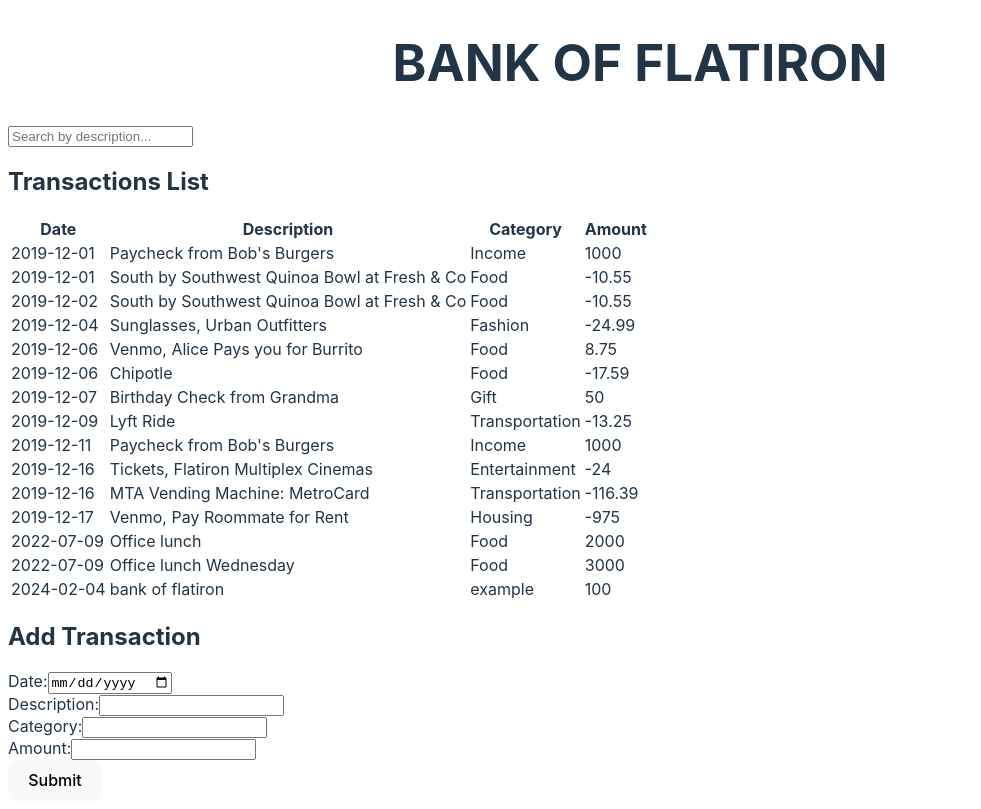
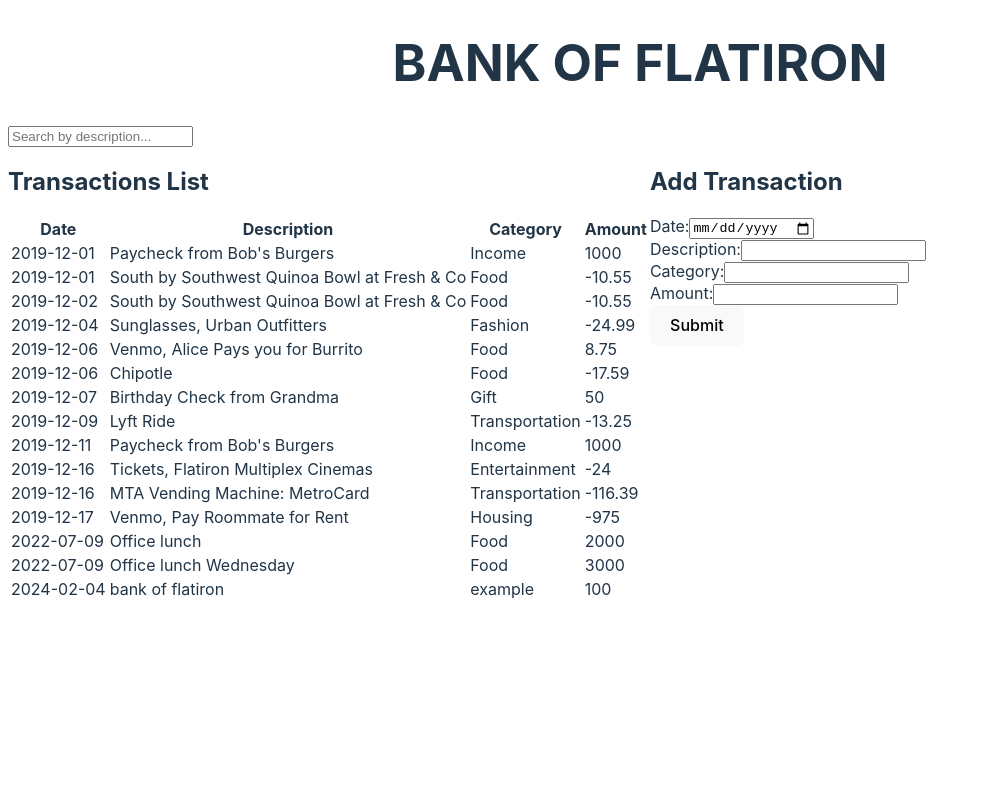
Before and after one commit to immanuelcherui1/bank_of_flatiron, a React (Vite) app: page / in a window 1280 px wide. Shown: the whole page, without its empty margins (0-981 px from the left). Built offline with nearby package versions, Linux system fonts and the light colour scheme; data requests are answered from the project's data file.

Commit message:
minimal edits

```diff
--- a/src/App.jsx
+++ b/src/App.jsx
@@ -71,12 +71,14 @@
     <>
     <h1>BANK OF FLATIRON</h1>
     <SearchBar searchTerm={searchTerm} setSearchTerm={setSearchTerm} />
-    <TransactionsTable transactions={filteredTransactions}/>
-    <NewTransactions
+    <div className="body">
+      <TransactionsTable className="table" transactions={filteredTransactions}/>
+      <NewTransactions className="form"
         formData={formData}
         handleChange={handleChange}
         handleSubmit={handleSubmit}
       />
+    </div>
     </>
   )
 }
--- a/src/index.css
+++ b/src/index.css
@@ -11,6 +11,17 @@
   -moz-osx-font-smoothing: grayscale;
 }
 
+.body{
+  display: flex;
+}
+
+.table{
+  width: 75%;
+}
+.form{
+  width: 25%;
+  padding-left: 20px;
+}
 h1 {
   font-size: 3.2em;
   line-height: 1.1;
```
